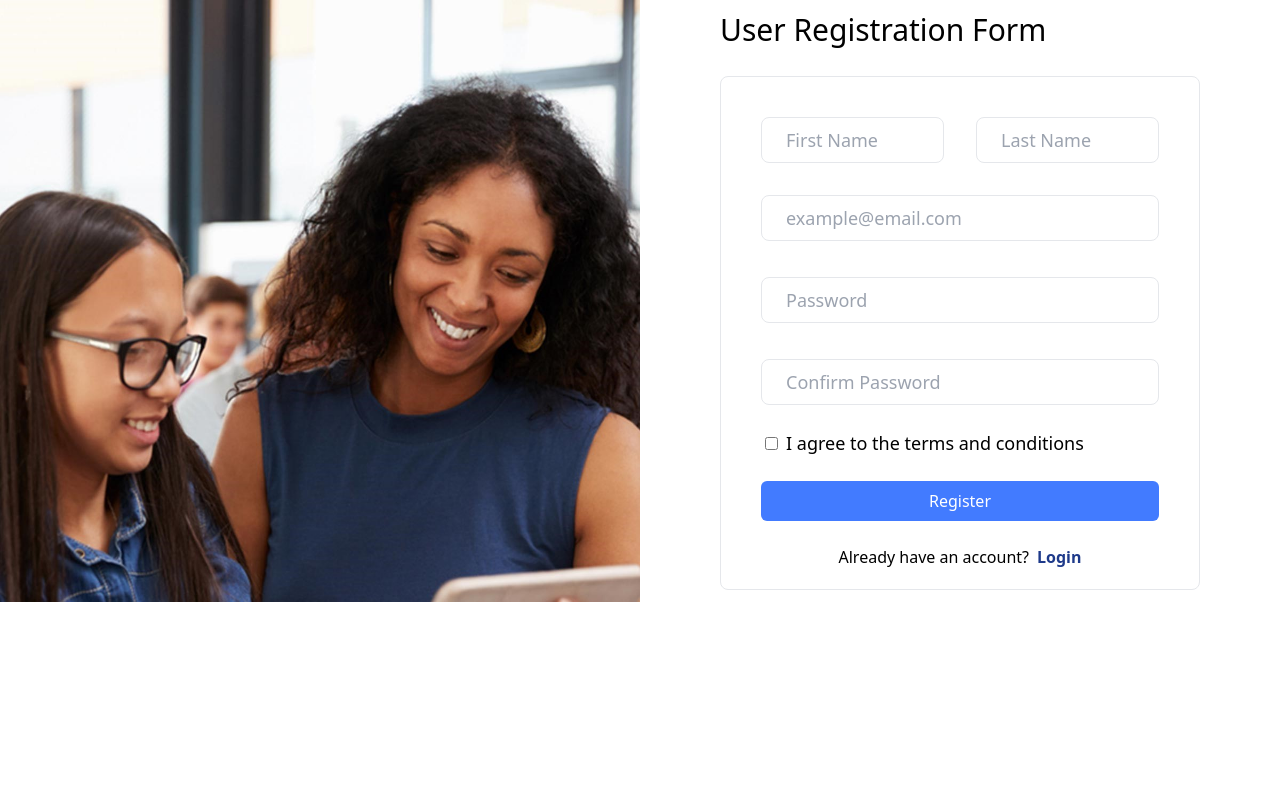
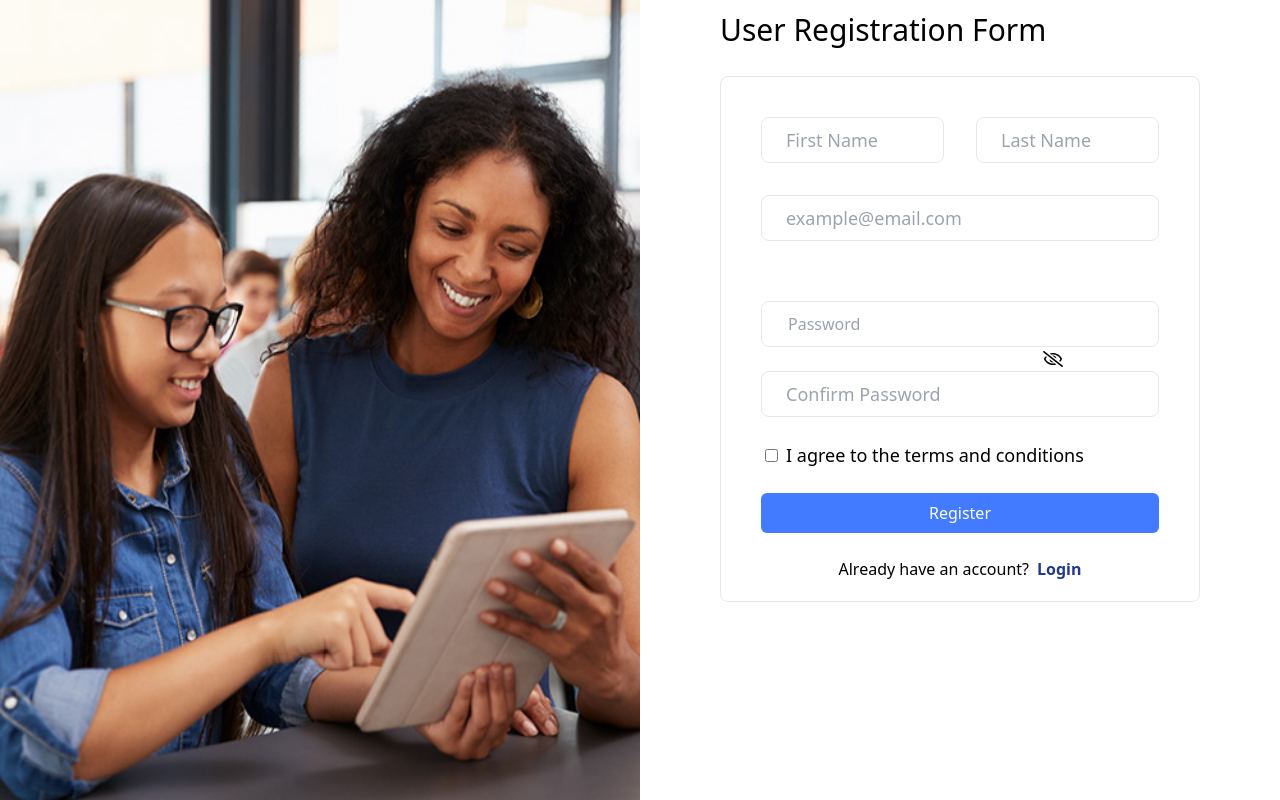
Before and after one commit to himsgyawali54/Food-Zone, a React (Vite) app: page /register in a window 1280 px wide. Built offline with nearby package versions, Linux system fonts and the light colour scheme; no server answers.

Commit message:
PasswordInput file  added

```diff
--- a/src/Login/LoginForm.tsx
+++ b/src/Login/LoginForm.tsx
@@ -77,9 +77,7 @@ const LoginForm = () => {
   const passwordVisibility = () => {
     setToogleVisibility(!toogleVisibility);
   };
-  const cpasswordVisibility = () => {
-    setToogleCPVisibility(!toogleCPVisibility);
-  };
+
   const handleRegister = () => navigate("/register");
   return (
     <>
--- a/src/Register/RegisterForm.tsx
+++ b/src/Register/RegisterForm.tsx
@@ -8,6 +8,7 @@ import { RegisterFormInputs, setRegisterUser } from "../feature/RegisterSlice";
 import { useRegisterMutation } from "../feature/authApiSlice";
 import { Link, useNavigate } from "react-router-dom";
 import { toast } from "react-toastify";
+import PasswordInput from "../component/forms/PasswordInput";
 
 const RegisterForm = () => {
   const [isChecked, setIsChecked] = useState(false);
@@ -66,11 +67,11 @@ const RegisterForm = () => {
   };
   return (
     <>
-      <div className="grid grid-cols-1 md:grid-cols-2">
+      <div className="grid grid-cols-1 md:grid-cols-2 ">
         <div>
-          <img src="img/signup-img.jpg" alt="" className="h-full" />
+          <img src="img/register.jpg" alt="" className="h-full fixed  w-1/2" />
         </div>
-        <div className="bg-white py-3 px-4 md:px-7 lg:px-20 ">
+        <div className="bg-white py-3 px-4 md:px-7 lg:px-20 overflow-y-auto">
           <h3 className="font-medium text-3xl pb-2">User Registration Form</h3>
           <form
             onSubmit={handleSubmit(onsubmit)}
@@ -103,7 +104,7 @@ const RegisterForm = () => {
                     error={errors.email?.message}
                     {...register("email")}
                   />
-                  <TextInput
+                  <PasswordInput
                     id="password"
                     placeholder="Password"
                     error={errors.password?.message}
--- /dev/null
+++ b/src/component/forms/PasswordInput.tsx
@@ -0,0 +1,44 @@
+import { forwardRef, useState, type InputHTMLAttributes } from "react";
+import { FaRegEye, FaRegEyeSlash } from "react-icons/fa";
+type PasswordInputProps = InputHTMLAttributes<HTMLInputElement> & {
+  label?: string;
+  error?: string;
+};
+
+const PasswordInput = forwardRef<HTMLInputElement, PasswordInputProps>(
+  ({ id, label, error, ...rest }, ref) => {
+    const [toogleVisibility, setToogleVisibility] = useState(false);
+    const togglePassword = () => {
+      setToogleVisibility(!toogleVisibility);
+    };
+
+    return (
+      <>
+        <label className="text-mediumText">{label}</label>
+        <div className="mt-3 flex relative">
+          <input
+            className={`w-full rounded-lg border border-input px-3.5 py-2.5 text-gray-600 outline-none placeholder:text-smallText focus:border-primary focus:shadow-input focus:outline-none ${
+              error != null ? "border-red-600" : "border-input"
+            }`}
+            type={toogleVisibility ? "text" : "password"}
+            {...rest}
+          />
+          {toogleVisibility ? (
+            <FaRegEye
+              className="absolute top-12 right-16 md:right-32 lg:right-24 text-xl cursor-pointer"
+              onClick={togglePassword}
+            />
+          ) : (
+            <FaRegEyeSlash
+              className="absolute top-12 right-16 md:right-32 lg:right-24 text-xl cursor-pointer"
+              onClick={togglePassword}
+            />
+          )}
+        </div>
+        {error != null && <span className="text-sm text-red-600">{error}</span>}
+      </>
+    );
+  }
+);
+
+export default PasswordInput;
```
Also changed, not shown: public/img/register.jpg (added).
